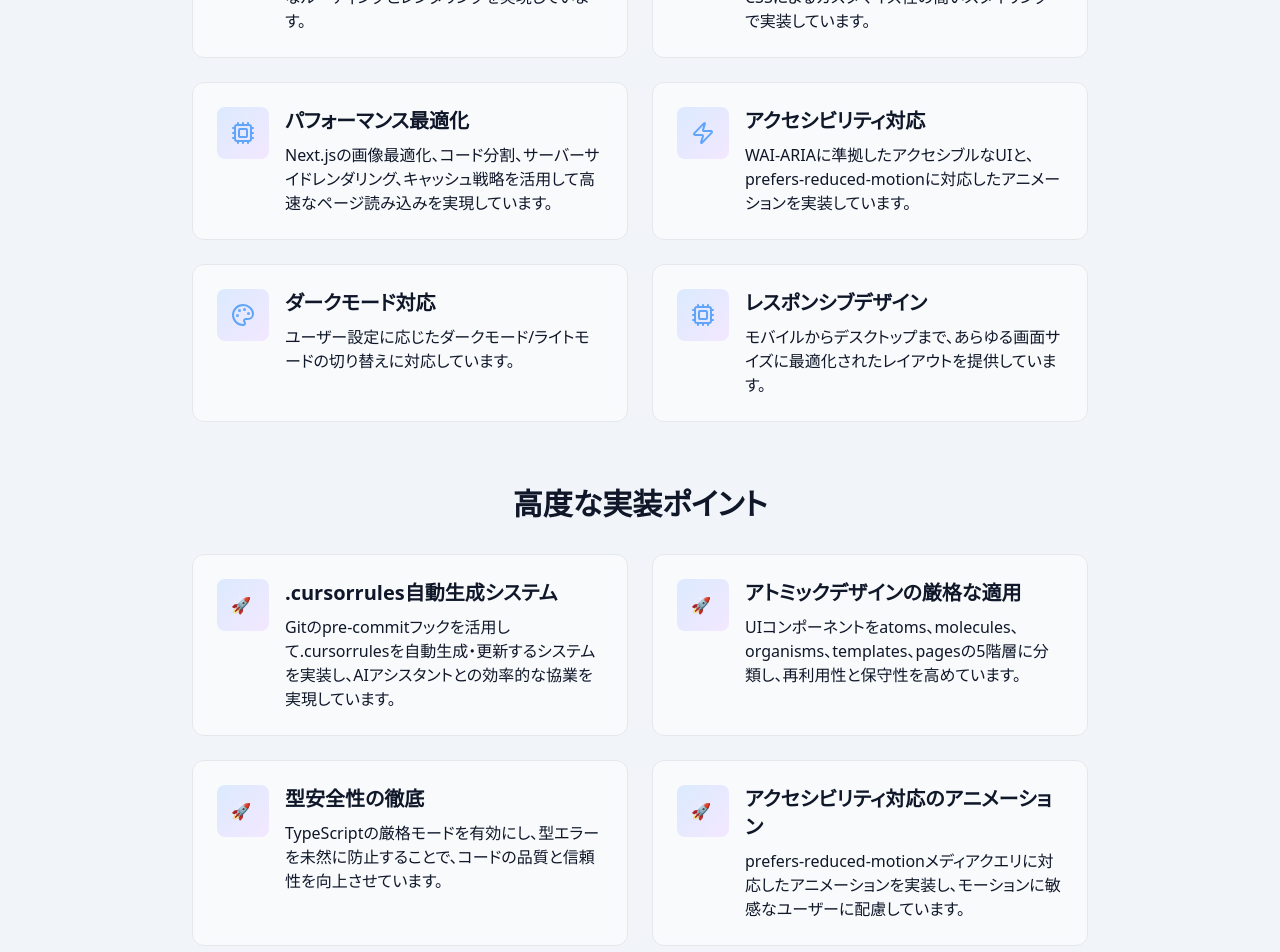
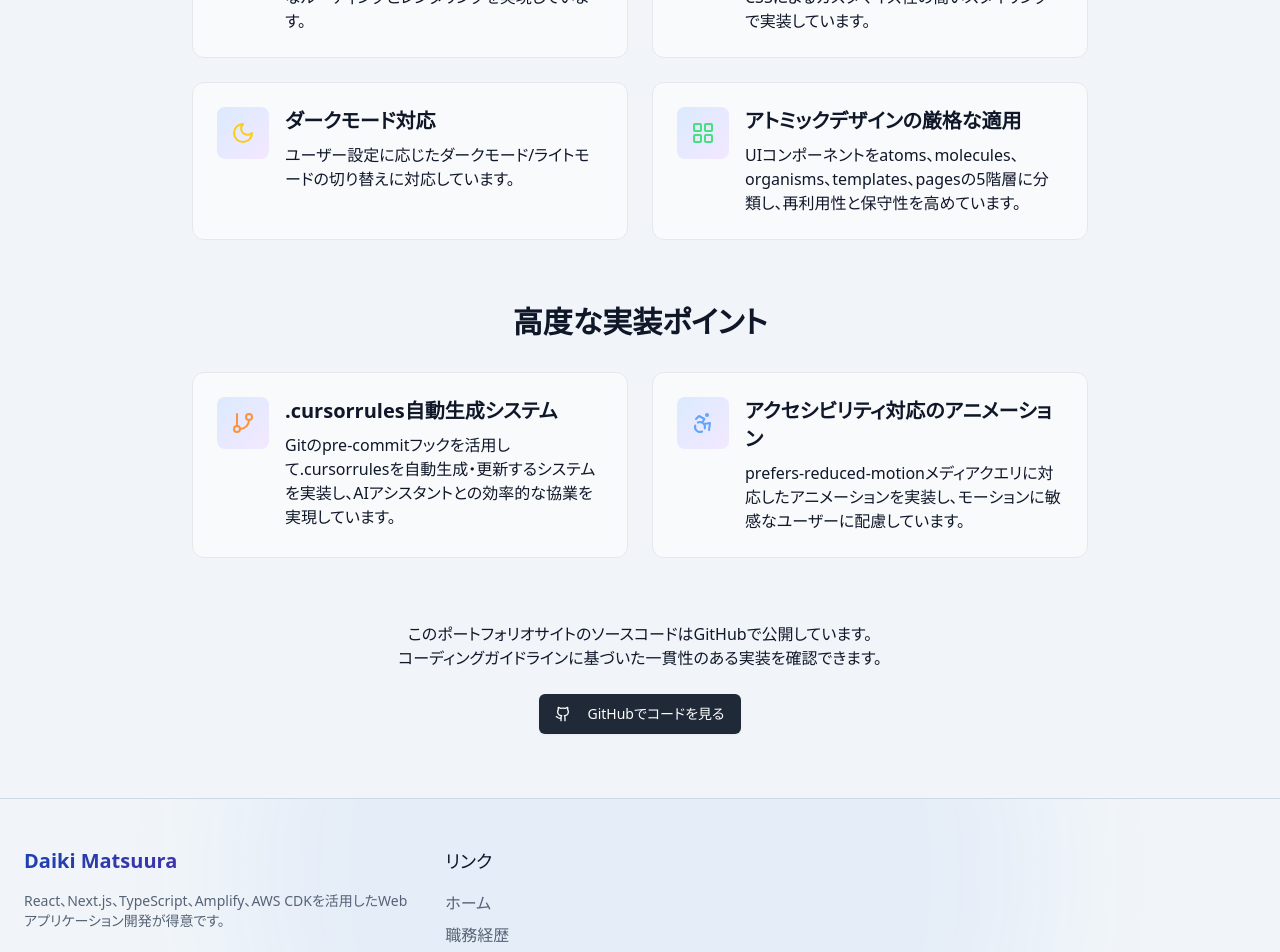
Before and after one commit to daikimatsura/portfolio, a Next.js app: page /introduction-this-site in a window 1280 px wide. Shown: the part 1500-2452 px from the top of the page. Built offline with nearby package versions, Linux system fonts and the light colour scheme.

Commit message:
update: サイト紹介

```diff
--- a/src/components/molecules/IntroductionThisSite/IntroductionThisSite.tsx
+++ b/src/components/molecules/IntroductionThisSite/IntroductionThisSite.tsx
@@ -10,6 +10,11 @@ import {
   TestTube,
   Rocket,
   Cpu,
+  Moon,
+  LayoutGrid,
+  Shield,
+  GitBranch,
+  Accessibility,
 } from "lucide-react";
 import Link from "next/link";
 import { Button } from "@/components/atoms/Button";
@@ -133,31 +138,19 @@ const IntroductionThisSite = () => {
       title: "Shadcn UI + Tailwind CSS",
       description:
         "美しく機能的なUIコンポーネントを、Tailwind CSSによるカスタマイズ性の高いスタイリングで実装しています。",
-      icon: <Palette className="h-6 w-6 text-blue-400" />,
-    },
-    {
-      title: "パフォーマンス最適化",
-      description:
-        "Next.jsの画像最適化、コード分割、サーバーサイドレンダリング、キャッシュ戦略を活用して高速なページ読み込みを実現しています。",
-      icon: <Cpu className="h-6 w-6 text-blue-400" />,
-    },
-    {
-      title: "アクセシビリティ対応",
-      description:
-        "WAI-ARIAに準拠したアクセシブルなUIと、prefers-reduced-motionに対応したアニメーションを実装しています。",
-      icon: <Zap className="h-6 w-6 text-blue-400" />,
+      icon: <Palette className="h-6 w-6 text-purple-400" />,
     },
     {
       title: "ダークモード対応",
       description:
         "ユーザー設定に応じたダークモード/ライトモードの切り替えに対応しています。",
-      icon: <Palette className="h-6 w-6 text-blue-400" />,
+      icon: <Moon className="h-6 w-6 text-yellow-400" />,
     },
     {
-      title: "レスポンシブデザイン",
+      title: "アトミックデザインの厳格な適用",
       description:
-        "モバイルからデスクトップまで、あらゆる画面サイズに最適化されたレイアウトを提供しています。",
-      icon: <Cpu className="h-6 w-6 text-blue-400" />,
+        "UIコンポーネントをatoms、molecules、organisms、templates、pagesの5階層に分類し、再利用性と保守性を高めています。",
+      icon: <LayoutGrid className="h-6 w-6 text-green-400" />,
     },
   ];
 
@@ -167,25 +160,13 @@ const IntroductionThisSite = () => {
       title: ".cursorrules自動生成システム",
       description:
         "Gitのpre-commitフックを活用して.cursorrulesを自動生成・更新するシステムを実装し、AIアシスタントとの効率的な協業を実現しています。",
-      icon: "🚀",
-    },
-    {
-      title: "アトミックデザインの厳格な適用",
-      description:
-        "UIコンポーネントをatoms、molecules、organisms、templates、pagesの5階層に分類し、再利用性と保守性を高めています。",
-      icon: "🚀",
-    },
-    {
-      title: "型安全性の徹底",
-      description:
-        "TypeScriptの厳格モードを有効にし、型エラーを未然に防止することで、コードの品質と信頼性を向上させています。",
-      icon: "🚀",
+      icon: <GitBranch className="h-6 w-6 text-orange-400" />,
     },
     {
       title: "アクセシビリティ対応のアニメーション",
       description:
         "prefers-reduced-motionメディアクエリに対応したアニメーションを実装し、モーションに敏感なユーザーに配慮しています。",
-      icon: "🚀",
+      icon: <Accessibility className="h-6 w-6 text-blue-400" />,
     },
   ];
 
@@ -228,7 +209,7 @@ const IntroductionThisSite = () => {
               <br />
               モダンなWeb技術を活用し、パフォーマンスとユーザー体験を重視した設計になっています。
               <br />
-              テスト駆動開発とCI/CD対応により、高品質なコードベースを維持しています。
+              AI駆動開発をスムーズに行うため.cursorrulesを自動生成、更新する仕組みを実装しています。
             </motion.p>
           </motion.div>
 
@@ -335,7 +316,7 @@ const IntroductionThisSite = () => {
             </motion.div>
           </motion.div>
 
-          {/* 新しい実装ポイントセクション */}
+          {/* 実装ポイントセクション */}
           <motion.div
             className="mb-16"
             {...fadeInProps}
@@ -379,16 +360,16 @@ const IntroductionThisSite = () => {
             </div>
           </motion.div>
 
-          {/* 新しい実装ポイントセクション */}
+          {/* 高度な実装ポイントセクション */}
           <motion.div
             className="mb-16"
             {...fadeInProps}
-            transition={{ delay: 2.0, duration: 0.8 }}
+            transition={{ delay: 2.5, duration: 0.8 }}
           >
             <motion.h2
               className="text-3xl font-bold mb-8 text-center text-foreground"
               {...fadeInProps}
-              transition={{ delay: 2.1, duration: 0.8 }}
+              transition={{ delay: 2.6, duration: 0.8 }}
             >
               高度な実装ポイント
             </motion.h2>
@@ -401,7 +382,7 @@ const IntroductionThisSite = () => {
                       "backdrop-blur-sm border border-gray-200 dark:border-gray-700 bg-white/50 dark:bg-gray-900/50 rounded-xl p-6"
                     )}
                     {...accessibleFadeInUpProps}
-                    transition={{ delay: 2.2 + index * 0.1, duration: 0.5 }}
+                    transition={{ delay: 2.7 + index * 0.1, duration: 0.5 }}
                     whileHover={{ y: -5 }}
                   >
                     <div className="flex items-start">
```
Also changed, not shown: 1 other file (tests, documents, lock files or other folders).
